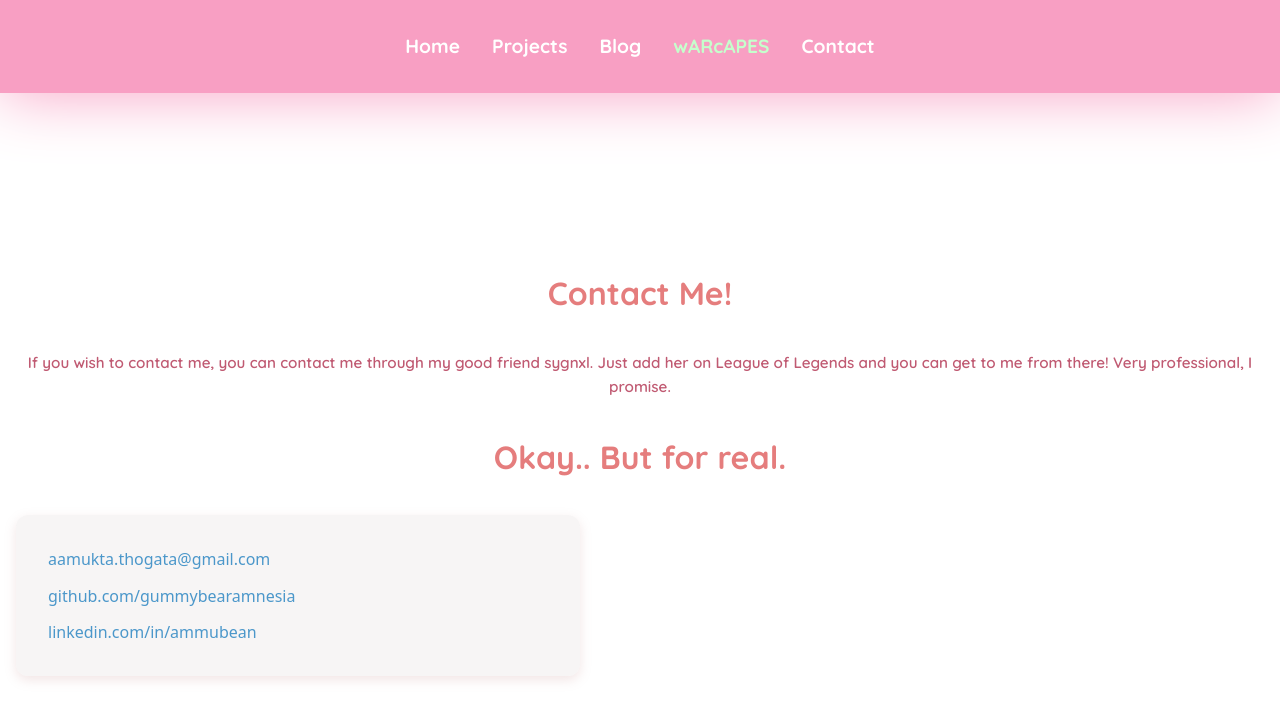
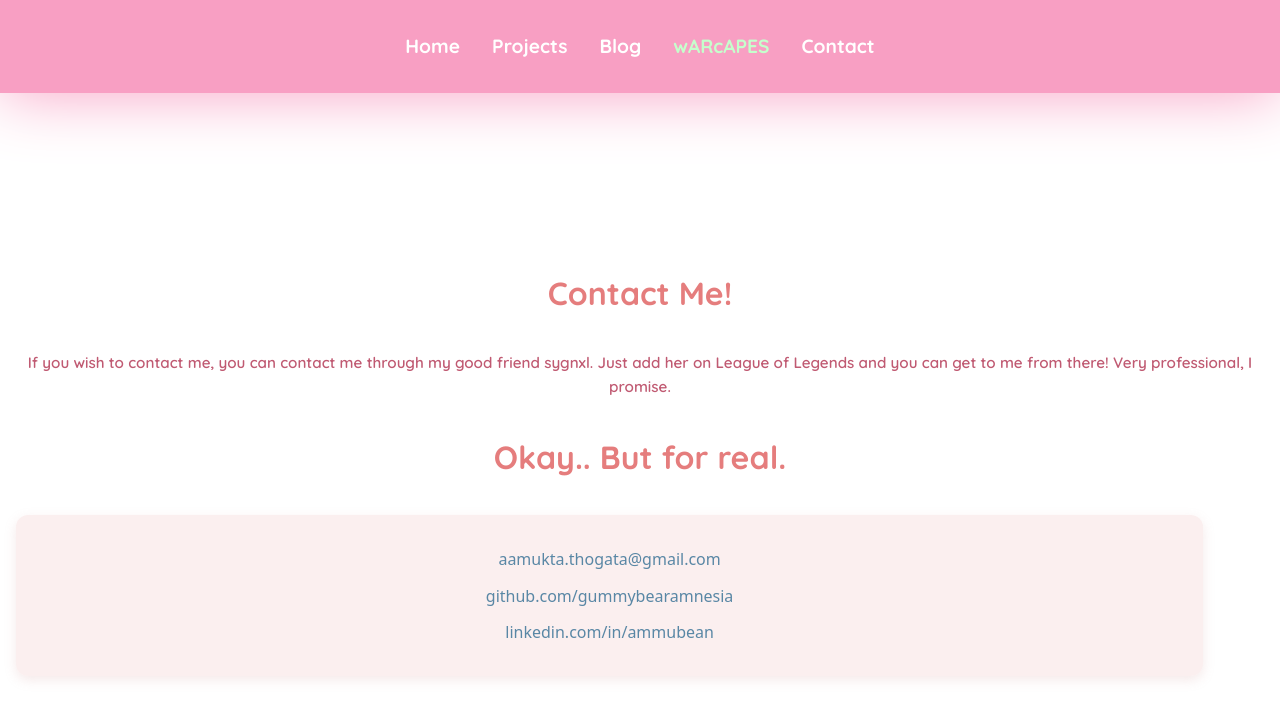
Before and after one commit to GummyBearAmnesia/portfolio-website, a React (Vite) app in the folder my-portfolio/: page /contact in a window 1280 px wide. Shown: the top 718 px of the page. Built offline with nearby package versions, Linux system fonts and the light colour scheme.

Commit message:
Split up css files

```diff
--- a/my-portfolio/src/App.css
+++ b/my-portfolio/src/App.css
@@ -6,7 +6,6 @@
   padding-top: 8rem;
   text-align: center;
 }
-
 
 .quicksand {
   font-family: "Quicksand", sans-serif;
@@ -24,21 +23,6 @@
   filter: drop-shadow(0 0 2em #61dafbaa);
 }
 
-@keyframes logo-spin {
-  from {
-    transform: rotate(0deg);
-  }
-  to {
-    transform: rotate(360deg);
-  }
-}
-
-@media (prefers-reduced-motion: no-preference) {
-  a:nth-of-type(2) .logo {
-    animation: logo-spin infinite 20s linear;
-  }
-}
-
 .columns {
   display: flex;
   gap: 2rem; /* space between columns */
@@ -51,7 +35,7 @@
 }
 
 h1 {
-  color: #34474f;
+  color: #b95055;
   font-family: 'Quicksand', sans-serif;
   font-size: 3rem;
   font-weight: 1000;
@@ -100,58 +84,3 @@ p {
     min-width: 100%; /* each column takes full width on small screens */
   }
 }
-
-.contact-links {
-  display: flex;
-  flex-direction: column;
-  gap: 0.8rem;
-  align-items:start;
-}
-
-.contact-links a {
-  display: flex;
-  align-items: center;
-  gap: 0.5rem;
-  text-decoration: none;
-  color: #4b97ca;
-  font-weight: 500;
-  transition: color 0.2s ease;
-}
-
-.contact-links a:hover {
-  color: #d55676;
-  text-decoration-line:underline;
-}
-
-.contact-card {
-  background: #eee9e975;
-  padding: 2rem;
-  border-radius: 12px;
-  box-shadow: 0 4px 12px rgba(193, 129, 129, 0.203);
-  max-width: 500px;
-}
-
-.Resume {
-  max-width: 800px;
-  margin: 2rem auto;
-  padding: 1rem 2rem;
-  line-height: 1.6;
-  font-family: 'Segoe UI', Tahoma, sans-serif;
-}
-
-.Resume h1 {
-  font-size: 2.2rem;
-  margin-bottom: 0.5rem;
-  text-align: center;
-}
-
-.Resume h3 {
-  font-size: 1.5rem;
-  margin-top: 1.5rem;
-  border-bottom: 1px solid #ccc;
-  padding-bottom: 0.3rem;
-}
-
-.Resume p {
-  margin: 0.5rem 0;
-}
--- a/my-portfolio/src/pages/Contact.jsx
+++ b/my-portfolio/src/pages/Contact.jsx
@@ -1,3 +1,5 @@
+import './css/Card.css'
+
 function Contact() {
   return (
     <div className="Contact">
--- a/my-portfolio/src/pages/Home.jsx
+++ b/my-portfolio/src/pages/Home.jsx
@@ -1,5 +1,6 @@
 import Welcome from '../components/Welcome.jsx'
 import Resume from '../components/Resume.jsx'
+import './css/Resume.css'
 
 function Home() {
   return (
--- /dev/null
+++ b/my-portfolio/src/pages/css/Card.css
@@ -0,0 +1,28 @@
+.contact-links {
+  display: flex;
+  flex-direction: column;
+  gap: 0.8rem;
+  align-items:center;
+}
+
+.contact-links a {
+  display: flex;
+  gap: 0.5rem;
+  text-decoration: none;
+  color: #5987a5;
+  font-weight: 500;
+  transition: color 0.2s ease;
+}
+
+.contact-links a:hover {
+  color: #d55676;
+  text-decoration-line:underline;
+}
+
+.contact-card {
+  background: #f7dddd75;
+  padding: 2rem;
+  border-radius: 12px;
+  box-shadow: 0 4px 12px rgba(208, 148, 148, 0.203);
+  width: 90%;
+}
--- /dev/null
+++ b/my-portfolio/src/pages/css/Resume.css
@@ -0,0 +1,25 @@
+
+.Resume {
+  max-width: 800px;
+  margin: 2rem auto;
+  padding: 1rem 2rem;
+  line-height: 1.6;
+  font-family: 'Segoe UI', Tahoma, sans-serif;
+}
+
+.Resume h1 {
+  font-size: 2.2rem;
+  margin-bottom: 0.5rem;
+  text-align: center;
+}
+
+.Resume h3 {
+  font-size: 1.5rem;
+  margin-top: 1.5rem;
+  border-bottom: 1px solid #ccc;
+  padding-bottom: 0.3rem;
+}
+
+.Resume p {
+  margin: 0.5rem 0;
+}
```
